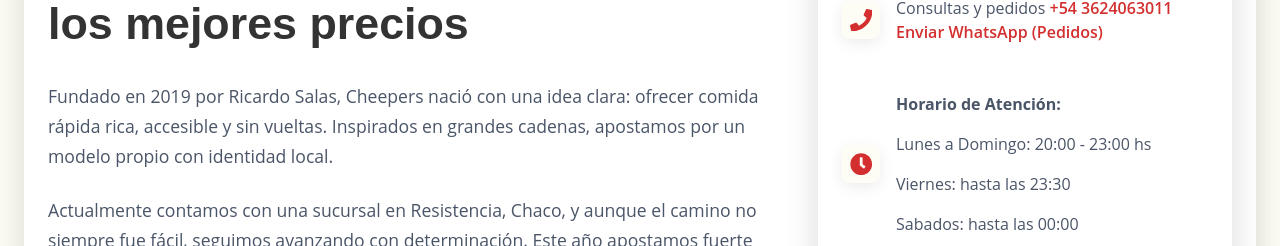
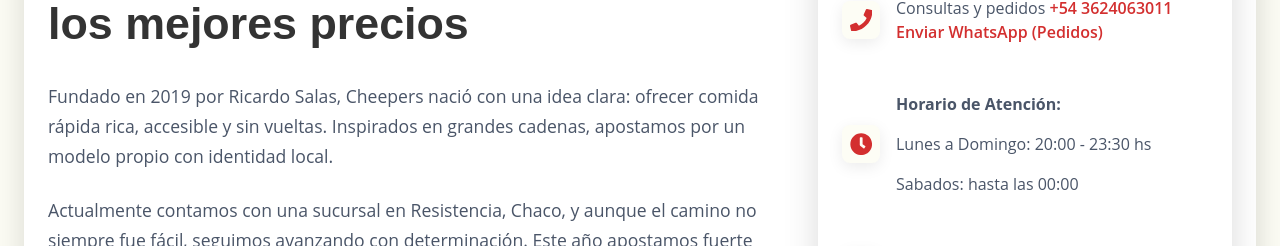
Before and after one commit to Aaron-Galarza/Cheepers-Ecommerce-App, a React (Vite) app in the folder Frontend/: page / in a window 1280 px wide. Shown: the part 968-1214 px from the top of the page. Built offline with nearby package versions, Linux system fonts and the light colour scheme; no server answers.

Commit message:
informacion de horarios corregida

```diff
--- a/Frontend/src/pages/home/inicio.tsx
+++ b/Frontend/src/pages/home/inicio.tsx
@@ -230,8 +230,7 @@
               </span>
               <div className={styles.contactText}>
                 <p><strong>Horario de Atención:</strong></p>
-                <p>Lunes a Domingo: 20:00 - 23:00 hs</p>
-                <p>Viernes: hasta las 23:30</p>
+                <p>Lunes a Domingo: 20:00 - 23:30 hs</p>
                 <p>Sabados: hasta las 00:00</p>
               </div>
             </div>
```
